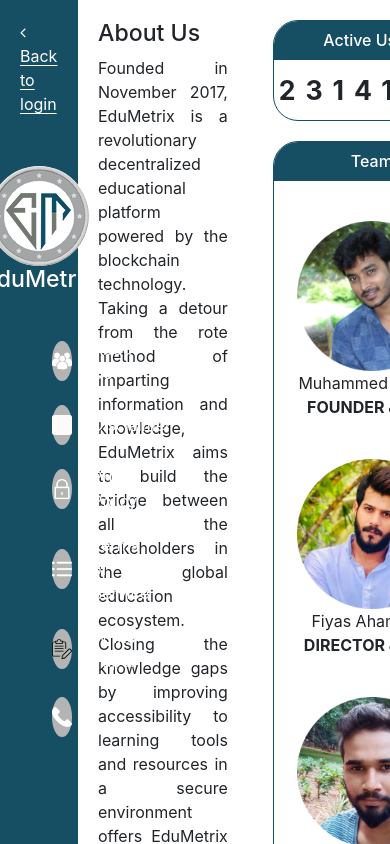
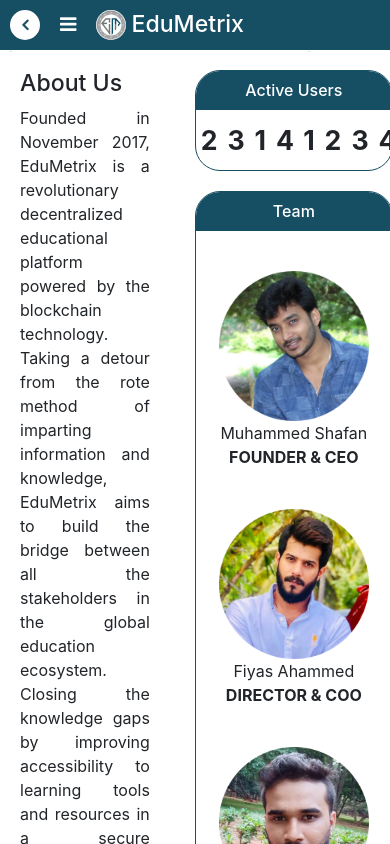
Before and after one commit to EduMetrix-elearning/Client-New-Project-On-Hooks, a React (Create React App) app: page /About_us in a window 390 px wide. Shown: the top 844 px of the page. Built offline with nearby package versions, Linux system fonts and the light colour scheme; no server answers.

Commit message:
about us page responsiveness near to complete

```diff
--- a/src/App.js
+++ b/src/App.js
@@ -4,10 +4,10 @@
 import { Provider } from 'react-redux'
 
 
-import ProtectedRouter from "./protectedRouter.js";
+import ProtectedRouter from "./ProtectedRouter.js";
 import Login from './pages/Login/Login'
 import Home from './pages/Home/Home'
-import Chat from "./pages/chat/chat.scss"
+import Chat from "./pages/Chat/Chat"
 import TopPics from './pages/TopPics/TopPics';
 import FindFriends from './pages/FindFriends/FindFriends';
 import Earnings from './pages/Earnings/Earnings';
--- a/src/components/_pages/AboutUs/Navigation/Navigation.jsx
+++ b/src/components/_pages/AboutUs/Navigation/Navigation.jsx
@@ -1,4 +1,4 @@
-import React from 'react'
+import React, { useEffect, useState } from 'react'
 import './Navigation.scss'
 
 import { Link } from 'react-router-dom'
@@ -13,14 +13,30 @@
 import image_coin from '../../../../asset/images/coin.png'
 
 export default function Navigation() {
+
+    const [showNav, setShowNav] = useState(false)
+
+    useEffect(() => {
+        let navDrop = document.getElementById('navDrop')
+        document.body.addEventListener('click', (e) => {
+            if (!(navDrop?.contains(e.target) || e.target.id === 'hamburger')) {
+                setShowNav(false)
+            }
+        })
+    }, [showNav])
+
     return (
         <div className='Navigation'>
-            <a className='backButton' href='/login'><i className='fa fa-angle-left' /> Back to login</a>
-            <div className="logo">
-                <img src={image_coin} alt="" />
-                <h3>EduMetrix</h3>
+            <div className='header'>
+                <a className='backButton' href='/login'><i className='fa fa-angle-left' /> Back to login</a>
+                <a title='Back to login' href='/login'><i className='fa fa-angle-left' /></a>
+                <i className='fa fa-bars' id='hamburger' onClick={() => setShowNav(!showNav)} />
+                <div className="logo">
+                    <img src={image_coin} alt="" />
+                    <h3>EduMetrix</h3>
+                </div>
             </div>
-            <nav>
+            <nav className={showNav ? 'show' : null} id={showNav ? 'navDrop' : null}>
                 <ul>
                     <li><Link to={''}><span><img src={image_about_us} alt="" /></span><p>About Us</p></Link></li>
                     <li><Link to={'disclaimer'}><span><img src={image_disclaimer} alt="" /></span><p>Disclaimer</p></Link></li>
--- a/src/components/_pages/AboutUs/Navigation/Navigation.scss
+++ b/src/components/_pages/AboutUs/Navigation/Navigation.scss
@@ -1,9 +1,10 @@
 .Navigation {
     width: 20%;
     height: 100vh;
+    position: fixed;
     background-color: var(--color3);
-    position: fixed;
 
+    .header {
         .backButton {
             margin: 20px;
             display: block;
@@ -17,12 +18,15 @@
             flex-direction: column;
             align-items: center;
             margin-top: 50px;
-        img{
+
+            img {
                 background-color: white;
                 border-radius: 50%;
             }
-        h3{
+
+            h3 {
                 color: white;
+            }
         }
     }
 
@@ -63,3 +67,136 @@
         }
     }
 }
+
+
+@media screen and (max-width:1284px) {
+    .Navigation {
+        nav {
+            ul {
+                li {
+                    margin-left: 10px;
+                }
+            }
+        }
+    }
+}
+
+@media screen and (max-width:1150px) {
+    .Navigation {
+        nav {
+            ul {
+                padding-left: 1rem;
+
+                li {
+                    margin-left: 0;
+                }
+            }
+        }
+    }
+}
+
+@media screen and (min-width:1050px) {
+    .Navigation {
+
+        i.fa-bars,
+        a[title='Back to login'] i.fa-angle-left {
+            display: none;
+        }
+    }
+}
+
+@media screen and (max-width:1050px) {
+    .Navigation {
+        width: 100%;
+        height: fit-content;
+
+        .header {
+            display: flex;
+            gap: 20px;
+            align-items: center;
+            padding: 10px;
+            color: white;
+
+            a.backButton {
+                display: none !important;
+            }
+
+            a:has(i.fa-angle-left) {
+                text-decoration: none;
+            }
+
+            i {
+                cursor: pointer;
+            }
+
+            i.fa-angle-left {
+                background-color: white;
+                color: var(--color3);
+                $side: 30px;
+                width: $side;
+                height: $side;
+                display: grid;
+                place-items: center;
+                border-radius: 50%;
+                font-weight: 900;
+                font-size: large;
+            }
+
+            i.fa-bars {
+                font-size: larger;
+            }
+
+            .logo {
+                flex-direction: row;
+                margin-top: 0;
+
+                img {
+                    $side: 30px;
+                    width: $side;
+                    height: $side;
+                    margin-right: 5px;
+                }
+
+                h3 {
+                    margin: 0;
+                }
+            }
+        }
+
+        nav {
+            display: block;
+            overflow: hidden;
+            height: 0px;
+            transition: all .5s linear;
+            width: 300px;
+            background-color: var(--color3);
+            border-top: 2px solid white;
+            position: absolute;
+            margin-left: 10px;
+            border-radius: 0 0 25px 25px;
+
+            ul {
+                margin: 0;
+                padding-left: 60px;
+                padding-bottom: 20px;
+            }
+        }
+
+        nav.show {
+            height: 400px;
+            margin-left: 60px;
+
+
+        }
+
+        // @keyframes navShow {
+        //    from {
+        //         height: 0px;
+        //     }
+
+        //     to {
+        //         height: 400px;
+        //     }
+        // }
+    }
+}
--- a/src/pages/AboutUs/index.scss
+++ b/src/pages/AboutUs/index.scss
@@ -5,3 +5,12 @@
         margin-left: 20%;
     }
 }
+
+@media screen and (max-width:1050px) {
+    .AboutUsIndex {
+        main {
+            margin-left: 0;
+            margin-top: 50px;
+        }
+    }
+}
```
Lines whose indentation alone changed are shown as unchanged.
